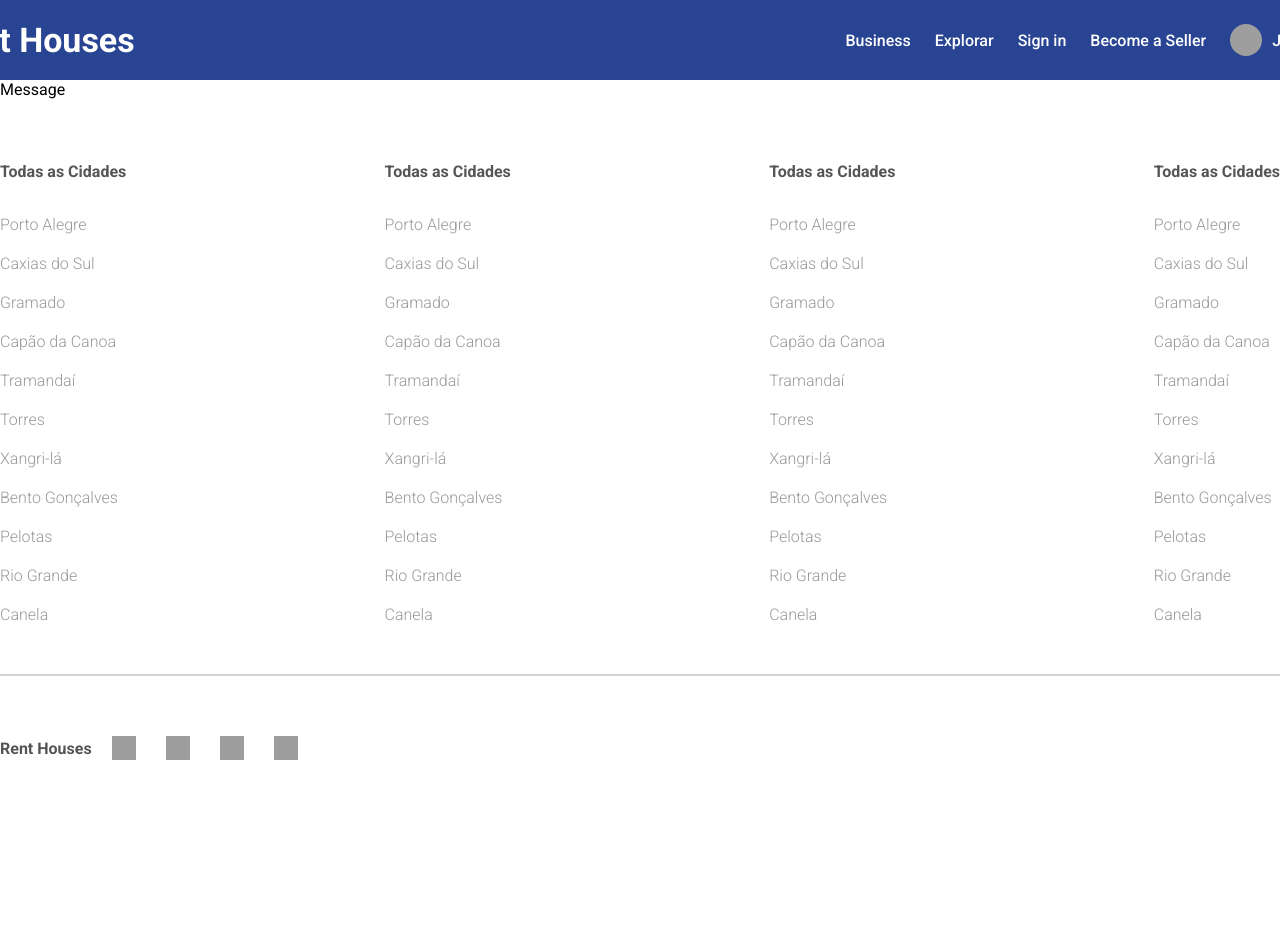
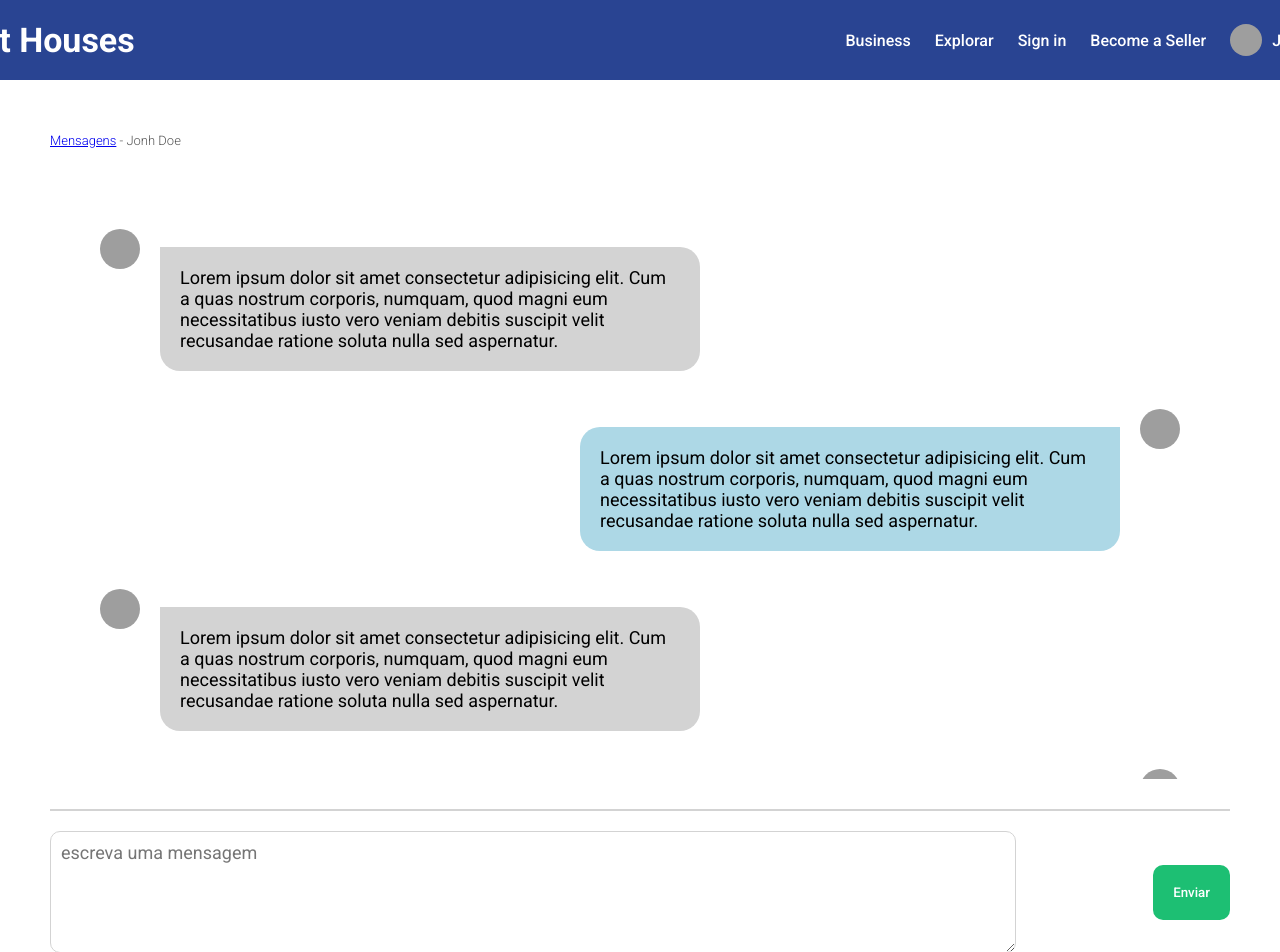
Before and after one commit to Mauricio8583/Rent-Houses, a React (Vite) app: page /message/1 in a window 1280 px wide. Shown: the top 952 px of the page. Before the commit the page ends 821 px from the top, so only its background shows below. Built offline with nearby package versions, Linux system fonts and the light colour scheme; grey boxes are pictures that could not be loaded.

Commit message:
Finishing Messages and New House styles

```diff
--- a/src/pages/add/Add.tsx
+++ b/src/pages/add/Add.tsx
@@ -1,10 +1,44 @@
-import { AddContainer } from "./Styles"
+import { AddContainer, CityOption, CitySelect, Container, CreateButton, Desc, FileInput, HouseNameInput, Label, Left, NumberInput, PriceInput, Right, Sections, TextInput, Title, YearInput } from "./Styles"
 
 export const Add = () => {
 
   return (
     <AddContainer>
-        Add
+        <Container>
+          <Title>Adicionar novo imovel</Title>
+          <Sections>
+            <Left>
+              <Label htmlFor="">Nome do imovel</Label>
+              <HouseNameInput type="text" placeholder="Nome do Imovel" />
+              <Label htmlFor="">Cidade</Label>
+              <CitySelect name="cities" id="cities">
+                <CityOption value="porto alegre">Porto Alegre</CityOption>
+                <CityOption value="caxias do sul">Caxias do Sul</CityOption>
+                <CityOption value="gramado">Gramado</CityOption>
+                <CityOption value="imbe">Imbé</CityOption>
+                <CityOption value="capao da canoa">Capão da Canoa</CityOption>
+                <CityOption value="tramandai">Tramandai</CityOption>
+              </CitySelect>
+              <Label htmlFor="">Imagem principal</Label>
+              <FileInput type="file" />
+              <Label htmlFor="">Enviar mais imagens</Label>
+              <FileInput type="file" multiple />
+              <Label htmlFor="">Descrição</Label>
+              <Desc cols={30} rows={16} placeholder="Breve descrição do imovel"></Desc>
+              <CreateButton>Adicionar</CreateButton>
+            </Left>
+            <Right>
+              <Label htmlFor="">Tipo de imovel</Label>
+              <TextInput type="text" placeholder="tipo do imovel" />
+              <Label htmlFor="">Ano</Label>
+              <YearInput type="text" placeholder="ano de construção" />
+              <Label htmlFor="">Número</Label>
+              <NumberInput type="text" placeholder="numero do imovel" />
+              <Label htmlFor="">Preço</Label>
+              <PriceInput type="number" min={0} />
+            </Right>
+          </Sections>
+        </Container>
     </AddContainer>
   )
 }
--- a/src/pages/add/Styles.tsx
+++ b/src/pages/add/Styles.tsx
@@ -1,6 +1,108 @@
 import styled from "styled-components";
 
 export const AddContainer = styled.div`
+    display: flex;
+    justify-content: center;
+
+`
+
+export const Container = styled.div`
+    width: 1400px;
+    padding: 50px 0;
+
+`
+
+export const Title = styled.h1`
+    color: gray;
+    font-weight: 300;
+    margin-bottom: 30px;
+
+`
+
+export const Sections = styled.div`
+    display: flex;
+    justify-content: space-between;
+    gap: 100px;
+
+`
+
+export const Left = styled.div`
+    display: flex;
+    flex-direction: column;
+    gap: 10px;
+    justify-content: space-between;
+    flex: 1;
+
+`
+
+export const Right = styled.div`
+    display: flex;
+    flex-direction: column;
+    gap: 10px;
+    justify-content: space-between;
+    flex: 1;
+
+`
+
+export const Label = styled.label`
+    color: gray;
+    font-size: 18px;
+
+`
+
+export const HouseNameInput = styled.input`
+    padding: 20px;
+
+`
+
+export const CitySelect = styled.select`
+    padding: 20px;
+
+`
+
+export const CityOption = styled.option`
 
 
 `
+
+export const FileInput = styled.input`
+    padding: 20px;
+
+
+`
+
+export const Desc = styled.textarea`
+    padding: 20px;
+
+`
+
+export const CreateButton = styled.button`
+    border: none;
+    padding: 20px;
+    background-color: #1dbf73;
+    color: #FFF;
+    font-weight: 500;
+    font-size: 18px;
+    cursor: pointer;
+
+`
+
+export const TextInput = styled.input`
+    padding: 20px;
+
+`
+
+export const YearInput = styled.input`
+    padding: 20px;
+
+`
+
+export const NumberInput = styled.input`
+    padding: 20px;
+
+`
+
+export const PriceInput = styled.input`
+    padding: 20px;
+
+`
--- a/src/pages/message/Message.tsx
+++ b/src/pages/message/Message.tsx
@@ -1,9 +1,51 @@
-import { MessageContainer } from "./Styles"
+import { Link } from "react-router-dom"
+import { BreadCrumbs, Container, Item, ItemOwner, Line, MessageContainer, MessagesBox, SendMessageButton, UserImg, UserMessage,UserMessageOwner, Write, WriteArea } from "./Styles"
 
 export const Message = () => {
   return (
     <MessageContainer>
-        Message
+        <Container>
+          <BreadCrumbs><Link to="/messages">Mensagens</Link> - Jonh Doe</BreadCrumbs>
+          <MessagesBox>
+            <Item>
+              <UserImg src="https://cdn-icons-png.flaticon.com/512/219/219983.png" alt="" />
+              <UserMessage>
+                Lorem ipsum dolor sit amet consectetur adipisicing elit. Cum a quas nostrum corporis,
+                numquam, quod magni eum necessitatibus iusto vero veniam debitis suscipit velit recusandae ratione
+                soluta nulla sed aspernatur.
+              </UserMessage>
+            </Item>
+            <ItemOwner>
+            <UserImg src="https://cdn-icons-png.flaticon.com/512/219/219983.png" alt="" />
+              <UserMessageOwner>
+                Lorem ipsum dolor sit amet consectetur adipisicing elit. Cum a quas nostrum corporis,
+                numquam, quod magni eum necessitatibus iusto vero veniam debitis suscipit velit recusandae ratione
+                soluta nulla sed aspernatur.
+              </UserMessageOwner>
+            </ItemOwner>
+            <Item>
+              <UserImg src="https://cdn-icons-png.flaticon.com/512/219/219983.png" alt="" />
+              <UserMessage>
+                Lorem ipsum dolor sit amet consectetur adipisicing elit. Cum a quas nostrum corporis,
+                numquam, quod magni eum necessitatibus iusto vero veniam debitis suscipit velit recusandae ratione
+                soluta nulla sed aspernatur.
+              </UserMessage>
+            </Item>
+            <ItemOwner>
+            <UserImg src="https://cdn-icons-png.flaticon.com/512/219/219983.png" alt="" />
+              <UserMessageOwner>
+                Lorem ipsum dolor sit amet consectetur adipisicing elit. Cum a quas nostrum corporis,
+                numquam, quod magni eum necessitatibus iusto vero veniam debitis suscipit velit recusandae ratione
+                soluta nulla sed aspernatur.
+              </UserMessageOwner>
+            </ItemOwner>
+          </MessagesBox>
+          <Line />
+          <Write>
+            <WriteArea rows="10" cols="30"placeholder="escreva uma mensagem" ></WriteArea>
+            <SendMessageButton>Enviar</SendMessageButton>
+          </Write>
+        </Container>
     </MessageContainer>
   )
 }
--- a/src/pages/message/Styles.tsx
+++ b/src/pages/message/Styles.tsx
@@ -1,6 +1,106 @@
 import styled from "styled-components";
 
 export const MessageContainer = styled.div`
-
+     display: flex;
+     justify-content: center;
 
 `
+
+export const Container = styled.div`
+     width: 1200px;
+     margin: 50px;
+
+`
+
+export const BreadCrumbs = styled.span`
+     font-weight: 300;
+     font-size: 13px;
+     color: #555;
+
+`
+
+export const MessagesBox = styled.div`
+     margin: 30px 0;
+     padding: 50px;
+     display: flex;
+     flex-direction: column;
+     gap: 20px;
+     height: 500px;
+     overflow-y: scroll;
+
+`
+
+export const Write = styled.div`
+    display: flex;
+    align-items: center;
+    justify-content: space-between;
+
+`
+
+export const WriteArea = styled.textarea`
+    width: 80%;
+    height: 100px;
+    padding: 10px;
+    border: 1px solid lightgray;
+    border-radius: 10px;
+    font-size: 18px;
+
+`
+
+export const SendMessageButton = styled.button`
+    background-color: #1dbf73;
+    padding: 20px;
+    color: #FFF;
+    font-weight: 500;
+    border: none;
+    border-radius: 10px;
+    cursor: pointer;
+
+`
+
+export const Item = styled.div`
+    display: flex;
+    gap: 20px;
+    max-width: 600px;
+    font-size: 18px;
+
+`
+
+export const UserImg = styled.img`
+    width: 40px;
+    height: 40px;
+    border-radius: 50%;
+    object-fit: cover;
+
+`
+
+export const UserMessage = styled.p`
+    padding: 20px;
+    background-color: lightgrey;
+    border-radius: 0 20px 20px 20px;
+
+`
+
+export const ItemOwner = styled.div`
+    display: flex;
+    gap: 20px;
+    max-width: 600px;
+    font-size: 18px;
+    flex-direction: row-reverse;
+    align-self: flex-end;
+
+`
+
+export const UserMessageOwner = styled.p`
+    padding: 20px;
+    background-color: lightblue;
+    border-radius: 20px 0 20px 20px;
+
+`
+
+export const Line = styled.hr`
+    height: 0;
+    border: 0.5px solid lightgray;
+    margin-bottom: 20px;
+
+`
```
